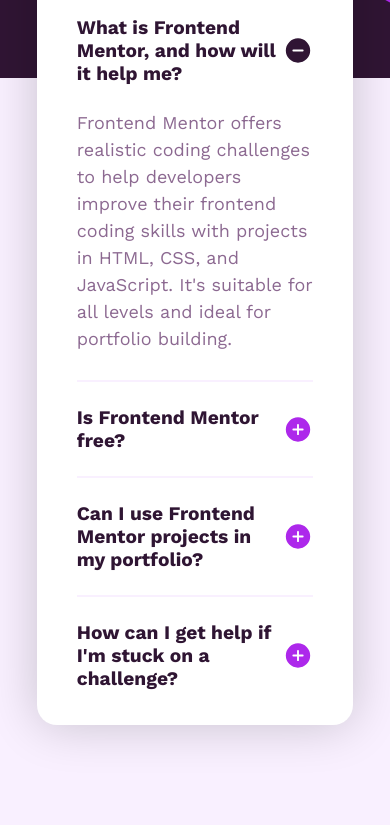
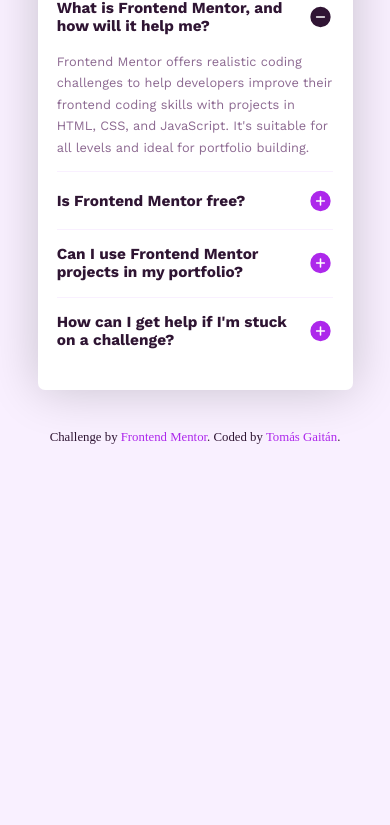
Before and after one commit to GaitanTomas/FrontendMentor-FAQ_Accordion, a plain HTML site: page index.html in a window 390 px wide. Shown: the part 242-1067 px from the top of the page. After the commit the page ends 844 px from the top, so only its background shows below. Drawn offline with nearby package versions, Linux system fonts and the light colour scheme.

Commit message:
Finalized responsive design and footer

```diff
--- a/index.html
+++ b/index.html
@@ -80,9 +80,9 @@
     </section>
   </main>
   <!-- FOOTER -->
-  <!-- <footer class="attribution">
+  <footer class="attribution">
     Challenge by <a href="https://www.frontendmentor.io?ref=challenge" target="_blank">Frontend Mentor</a>.
     Coded by <a href="#">Tomás Gaitán</a>.
-  </footer> -->
+  </footer>
 </body>
 </html>
--- a/styles.css
+++ b/styles.css
@@ -28,12 +28,12 @@ body{
     display: flex;
     align-items: center;
     justify-content: center;
+    flex-direction: column;
     background-image: url(images/background-pattern-desktop.svg);
     background-color: var(--Web-bg);
     background-repeat: repeat-x;
     min-height: 100vh;
     padding: 100px;
-    font-size: 1rem;
 }
 
 /* ------------CARD------------ */
@@ -41,10 +41,11 @@ body{
     width: 670px;
     background-color: var(--Div-bg);
     border-radius: 20px;
-    padding: 3.125em 2.5em 0.7em;
+    padding: 3.125em 2.5em 1em;
     font-family: var(--Font);
     color: var(--Principal);
     box-shadow: 0px 0px 50px rgba(0,0,0,0.2);
+    font-size: 1rem;
 }
 
 /* ------------CARD CONTENT------------ */
@@ -82,7 +83,7 @@ body{
     font-weight: var(--Small-Font);
     color: var(--Secondary);
     font-size: 1.125em;
-    line-height: 27px;
+    line-height: 1.6875em;
 }
 
 /* CLASSES FOR JS ANSWERS */
@@ -99,3 +100,73 @@ hr{
     border: transparent;
     border-bottom: 0.125em solid var(--Web-bg);
 }
+
+/* ------------FOOTER------------ */
+.attribution {
+    font-size: 1em;
+    text-align: center;
+    margin-top: 40px;
+    color: var(--Principal);
+}
+
+.attribution a {
+    color: var(--hover);
+    text-decoration: none;
+}
+
+/* ------------RESPONSIVE DESIGN------------ */
+
+/* 870 PX */
+@media screen and (max-width: 870px){
+    .content-container{
+        width: 570px;
+        font-size: 0.9rem;
+    }
+    .title-container{
+        font-size: 1.7em;
+    }
+}
+
+/* 750 PX */
+@media screen and (max-width: 750px){
+    body{
+        background-image: url(images/background-pattern-mobile.svg);
+    }
+}
+
+/* 500 PX */
+@media screen and (max-width: 500px) {
+    body {
+        padding: 20px;
+    }
+
+    .content-container {
+        width: 90%;
+        padding: 2em 1.5em;
+        font-size: 0.8rem;
+        border-radius: 7px;
+    }
+
+    .title-container {
+        font-size: 1.3em;
+    }
+
+    .question-title-container {
+        font-size: 0.8em;
+        padding: 1.5em 0;
+        gap: 20px;
+    }
+
+    .answer-container {
+        font-size: 1em;
+        padding: 0em 0em 1em;
+    }
+
+    img{
+        width: 25px;
+    }
+
+    .attribution {
+        font-size: 0.8em;
+    }
+}
```
